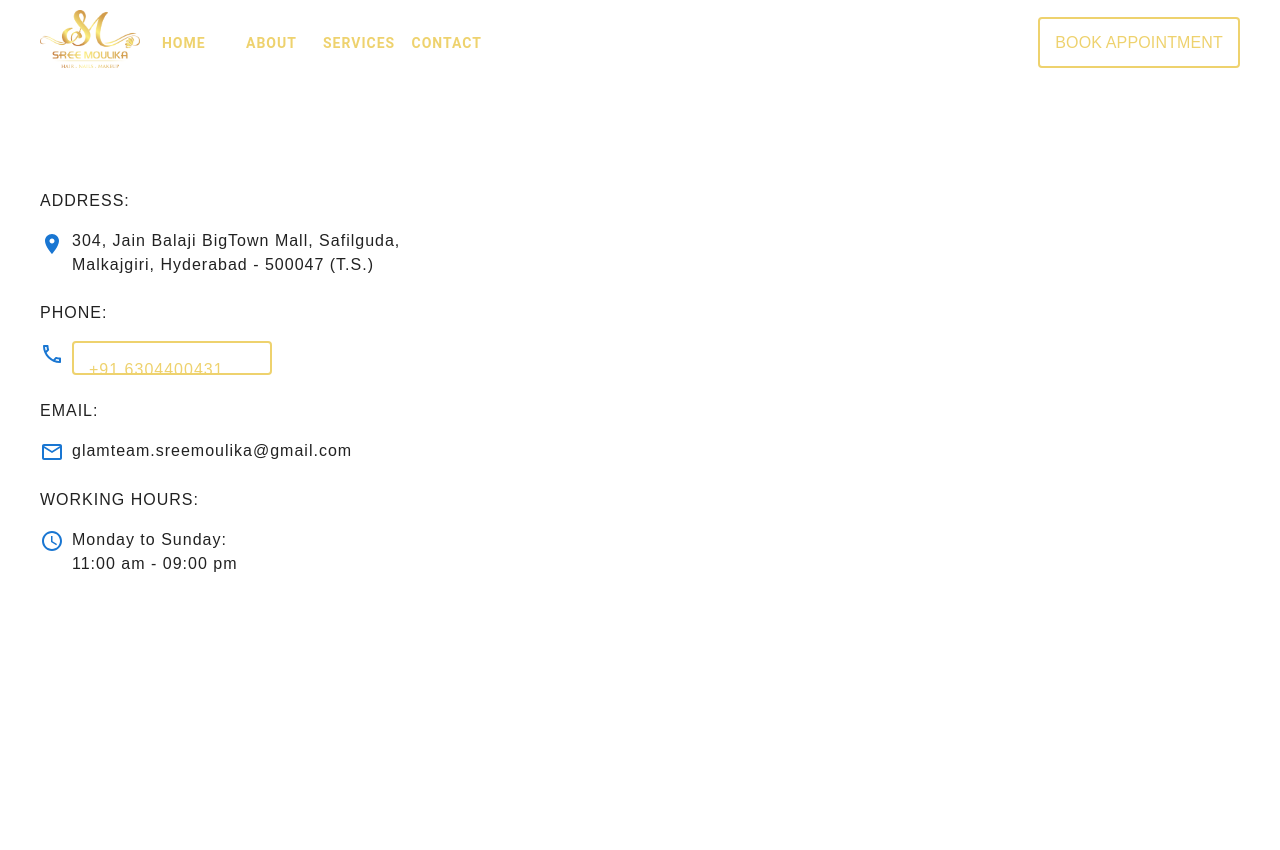
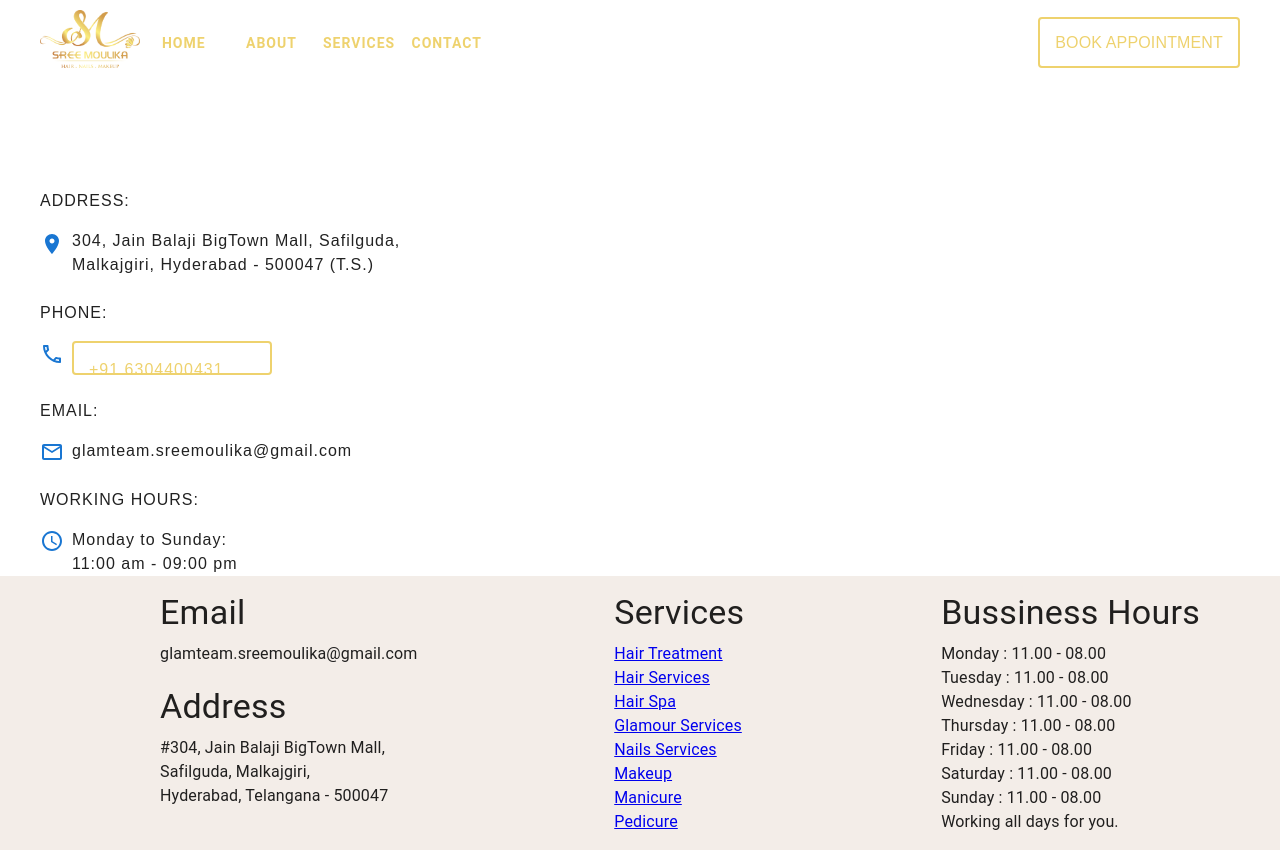
Before and after one commit to raki70184/sreemoulikaluxury, a React (Create React App) app: page /contact in a window 1280 px wide. Before the commit the page ends 800 px from the top, so only its background shows below. Built offline with nearby package versions, Linux system fonts and the light colour scheme.

Commit message:
Home page footer

```diff
--- a/src/components/AppBar/AppBarComponent.css
+++ b/src/components/AppBar/AppBarComponent.css
@@ -13,3 +13,7 @@
  background-color: #eed26e;
  color: #fff;
 }
+
+.menuIcon{
+    color: #eed26e !important;
+}
--- a/src/components/AppBar/AppBarComponent.tsx
+++ b/src/components/AppBar/AppBarComponent.tsx
@@ -35,14 +35,14 @@
         background: "#fff"
       }}
       elevation={0}>
-        <Grid container alignItems={'center'} paddingTop='10px' paddingBottom="50px">
+      <Grid container alignItems={'center'} paddingTop='10px' paddingBottom="50px"  sx={{ flexGrow: 1, display: { xs: 'none', sm: 'flex' } }}>
         <Grid item>
-            <img src={logo} width='100px'/>
+          <img src={logo} width='100px' />
         </Grid>
         <Grid item >
           <Navigation />
         </Grid>
-          <Grid item sx={{flex: 1}} textAlign='right'>
+        <Grid item sx={{ flex: 1 }} textAlign='right'>
           <a
             href='tel:+916304400431'
             className='phone-number'
@@ -50,15 +50,14 @@
         </Grid>
       </Grid>
 
-        {/* <Box sx={{ display: { xs: 'none', md: 'flex' }, mr: 1, width: '100px', height: '100px' }} ><img src={logo}/></Box>
       <Box sx={{ flexGrow: 1, display: { xs: 'flex', md: 'none' } }}>
         <IconButton
           size="large"
-              aria-label="account of current user"
           aria-controls="menu-appbar"
           aria-haspopup="true"
           onClick={handleOpenNavMenu}
           color="inherit"
+          className="menuIcon"
         >
           <MenuIcon />
         </IconButton>
@@ -82,7 +81,7 @@
         >
           <Navigation />
         </Menu>
-          </Box> */}
+      </Box>
       {/* <Box sx={{ display: { xs: 'flex', md: 'none' }, mr: 1 }} ><img src={logo} /></Box>
           <Box sx={{ flexGrow: 1, display: { xs: 'none', md: 'flex' } }}>
             <Navigation />
--- /dev/null
+++ b/src/components/Footer/Footer.css
@@ -0,0 +1,6 @@
+.left1 {
+    margin-bottom: 20px;
+}
+ul {
+    list-style-type: none;
+}
--- a/src/components/Footer/Footer.tsx
+++ b/src/components/Footer/Footer.tsx
@@ -1,14 +1,57 @@
-import { Grid, Typography } from "@mui/material"
+import { Grid, Typography } from "@mui/material";
+import "./Footer.css";
 
 export const Footer = () => {
     return (
-       <Grid container direction='column' bgcolor='#f3ede8' >
-        <Grid item container>
-            <Grid item> </Grid>
-            <Grid item> </Grid>
+        <Grid
+            container
+            direction='row'
+            bgcolor='#f3ede8'
+            justifyContent="space-between"
+            paddingBottom={2}
+            paddingLeft={20}
+            paddingRight={10}
+            paddingTop={2}
+        >
+            <Grid item>
+                <div className="left1">
+                    <Typography variant="h4" marginBottom={1}>Email</Typography>
+                    <Typography variant="body1">glamteam.sreemoulika@gmail.com</Typography>
+                </div>
+                <div className="left1">
+                    <Typography variant="h4" marginBottom={1}>Address</Typography>
+                    <Typography variant="body1" noWrap>
+                        #304, Jain Balaji BigTown Mall, <br />
+                        Safilguda, Malkajgiri, <br />
+                        Hyderabad, Telangana - 500047</Typography>
+                </div>
+            </Grid>
+            <Grid item>
+                <Typography variant="h4" marginBottom={1}>Services</Typography>
+                <ul>
+                    <li><a href="#">Hair Treatment</a></li>
+                    <li><a href="#">Hair Services</a></li>
+                    <li><a href="#">Hair Spa</a></li>
+                    <li><a href="#">Glamour Services</a></li>
+                    <li><a href="#">Nails Services</a></li>
+                    <li><a href="#">Makeup</a></li>
+                    <li><a href="#">Manicure</a></li>
+                    <li><a href="#">Pedicure</a></li>
+                </ul>
+            </Grid>
+            <Grid item>
+                <Typography variant="h4" marginBottom={1}>Bussiness Hours</Typography>
+                <ul>
+                    <li>Monday : 11.00 - 08.00</li>
+                    <li>Tuesday : 11.00 - 08.00</li>
+                    <li>Wednesday : 11.00 - 08.00</li>
+                    <li>Thursday : 11.00 - 08.00</li>
+                    <li>Friday : 11.00 - 08.00</li>
+                    <li>Saturday : 11.00 - 08.00</li>
+                    <li>Sunday : 11.00 - 08.00</li>
+                    <li>Working all days for you.</li>
+                </ul>
+            </Grid>
         </Grid>
-        <Grid item></Grid>
-        <Grid item></Grid>
-       </Grid>
     )
 }
--- a/src/components/Home/Home.css
+++ b/src/components/Home/Home.css
@@ -11,3 +11,8 @@
     max-width: fit-content;
     height: 500px;
 }
+
+.appointment{
+    text-decoration: none;
+    color: #fff;
+}
--- a/src/components/Home/HomeComponent.tsx
+++ b/src/components/Home/HomeComponent.tsx
@@ -8,10 +8,10 @@
   const { home, buttonText } = staticData;
   return (
     <>
-    <Grid container>
-      <Grid item sx={{width: '100%', height: '500px', textAlign: 'center'}}>
-        <HomeSlider />
-      </Grid>
+      <Grid container>
+        <Grid item sx={{ width: '100%', height: '500px', textAlign: 'center' }}>
+          <HomeSlider />
+        </Grid>
       </Grid>
       <Grid
         container
@@ -25,21 +25,25 @@
           <Typography variant='h3' marginBottom={'20px'}>{home.tagLine}</Typography>
           <Typography variant='body1' marginBottom={'20px'}>{home.description}</Typography>
           <Typography variant='body1' marginBottom={'50px'}>{home.subDescription}</Typography>
-          <Typography align='center'><Button color="warning" variant="contained" size="medium">{buttonText.bookAppointment}</Button></Typography>
+          <Typography align='center'>
+            <Button color="warning" variant="contained" size="medium">
+              <a href='tel:+916304400431' className="appointment">{buttonText.bookAppointment}</a>
+            </Button>
+          </Typography>
         </Grid>
         <Grid item sm={6}>
           <img src={SMHome} className='image' alt='SMBeauty parlour' />
         </Grid>
       </Grid>
-      <Grid container direction="column" marginTop={8} padding={8}>
+      <Grid container direction="column" marginTop={8}>
         <Grid item>
           <Typography variant='h3' marginBottom={8} align='center'>{home.ourServices}</Typography>
         </Grid>
-        <Grid item>
+        <Grid item flexGrow={1}>
           <ServicesImageList />
         </Grid>
       </Grid>
-      <Grid container direction="column" marginTop={8} padding={8}>
+      <Grid container direction="column" marginTop={8}>
         <Grid item>
           <Typography variant='h3' marginBottom={8} align='center'>About Me</Typography>
         </Grid>
--- a/src/components/Home/ServicesImageList.tsx
+++ b/src/components/Home/ServicesImageList.tsx
@@ -5,7 +5,7 @@
 
 export const ServicesImageList = () => {
   return (
-    <ImageList  cols={4} gap={8}>
+    <ImageList cols={4} gap={8}>
       {ImageServiceList.map((item) => (
         <ImageListItem key={item.img}>
           <img
```
Also changed, not shown: src/components/navigation/Navigation.tsx (+1 -10 lines), src/components/navigation/Navigation.css (line endings or trailing spaces). Lines whose indentation alone changed are shown as unchanged.
